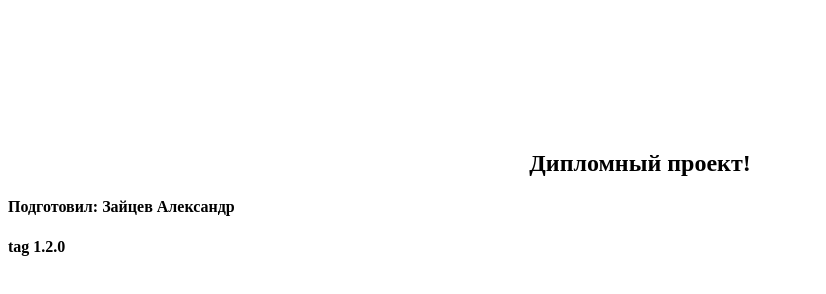
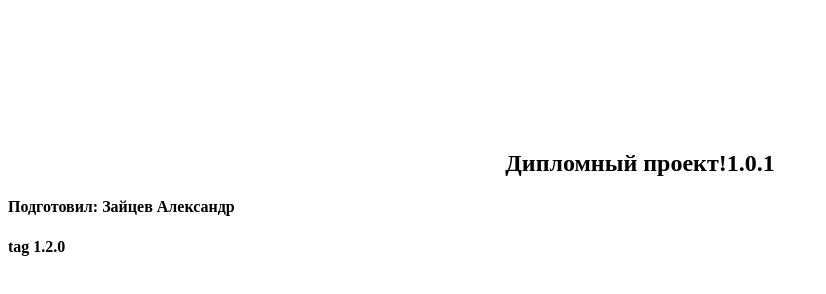
Before and after one commit to Midzaru2011/myapp, a plain HTML site: page index.html in a window 1280 px wide. Shown: the whole page, without its empty margins (0-826 px from the left). Drawn offline with Linux system fonts and the light colour scheme.

Commit message:
Update index.html

```diff
--- a/index.html
+++ b/index.html
@@ -7,7 +7,7 @@
 </head>
 
 <body>
-    <h2 style="margin-top: 150px; text-align: center;">Дипломный проект!</h2>
+    <h2 style="margin-top: 150px; text-align: center;">Дипломный проект!1.0.1</h2>
     <h4>Подготовил: Зайцев Александр </h4>
     <h4>tag 1.2.0</h4>
 </body>
```
